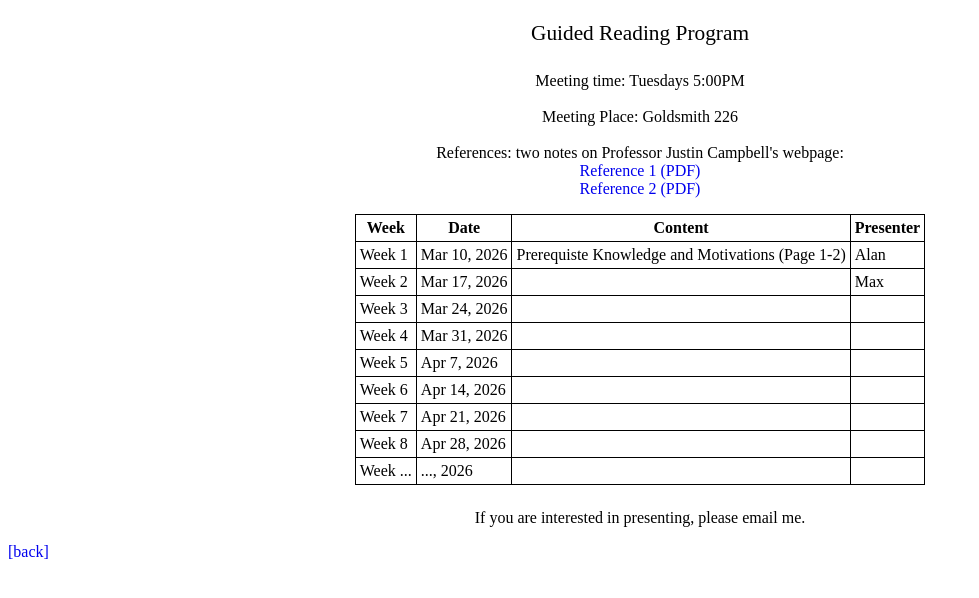
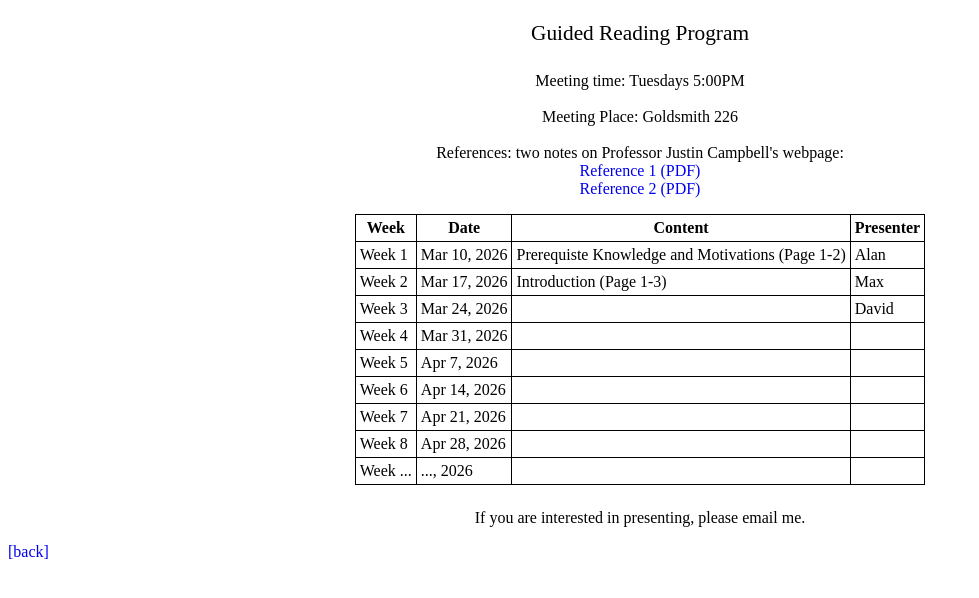
Before and after one commit to axhou/axhou.github.io, a Jekyll site: the page grp2026spring.html, which Jekyll copies as it is, in a window 1280 px wide. Shown: the top 598 px of the page, without its empty margins (0-979 px from the left). Built offline with Jekyll 4.4.1, drawn with Linux system fonts in a browser that asks for light colours.

Commit message:
Update grp2026spring.html

```diff
--- a/grp2026spring.html
+++ b/grp2026spring.html
@@ -66,7 +66,7 @@
       <tr>
         <td>Week 2</td>
         <td>Mar 17, 2026</td>
-        <td></td>
+        <td>Introduction (Page 1-3)</td>
         <td>Max</td>
       </tr>
 
@@ -74,7 +74,7 @@
         <td>Week 3</td>
         <td>Mar 24, 2026</td>
         <td></td>
-        <td></td>
+        <td>David</td>
       </tr>
 
       <tr>
```
